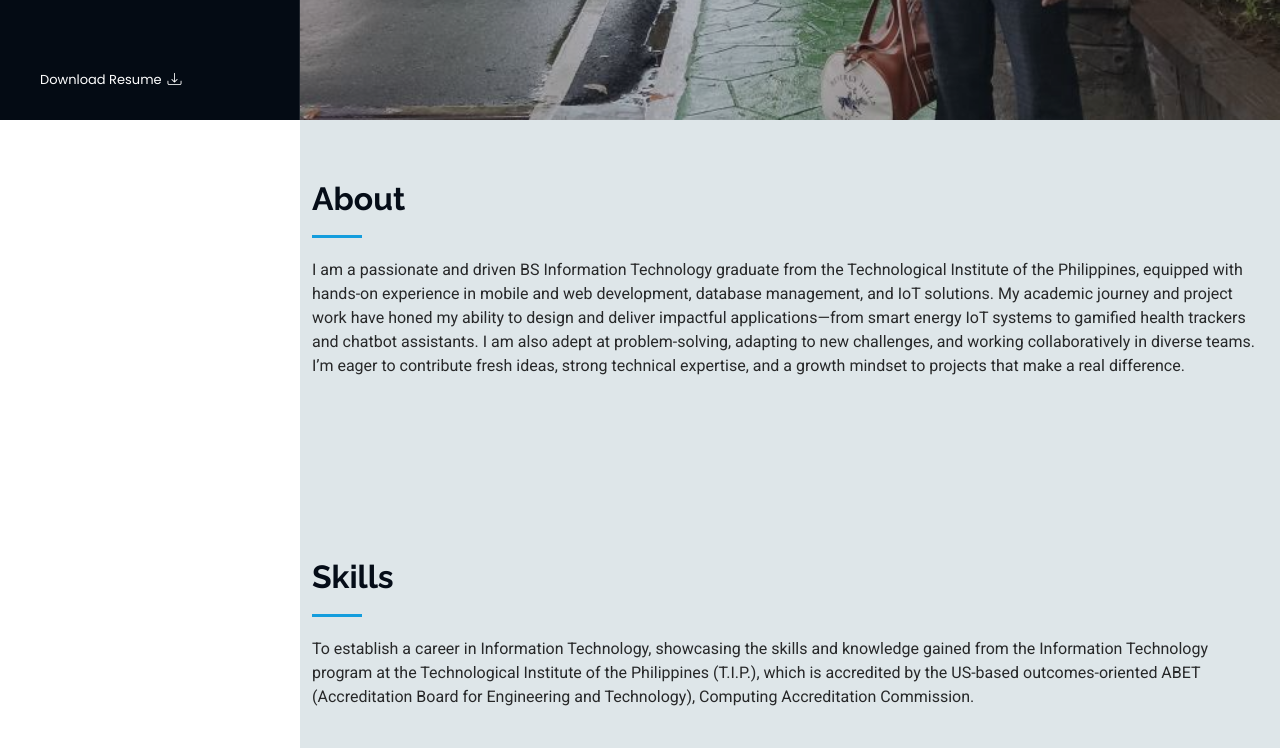
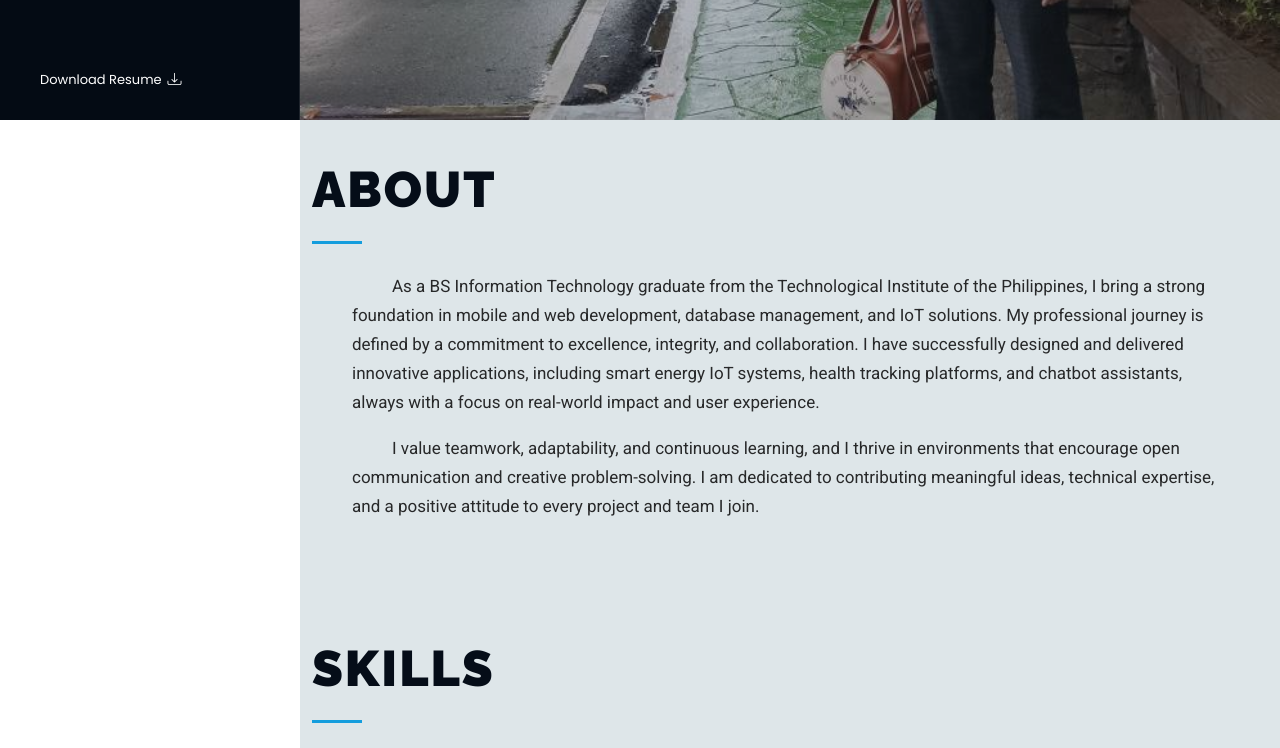
Before and after one commit to karlitoelverde/VelardeK-Portfolio, a plain HTML site: page index.html in a window 1280 px wide. Shown: the part 680-1428 px from the top of the page. Drawn offline with Linux system fonts and the light colour scheme.

Commit message:
index main css

```diff
--- a/assets/css/main.css
+++ b/assets/css/main.css
@@ -504,7 +504,7 @@ section,
 .section {
   color: var(--default-color);
   background-color: var(--background-color);
-  padding: 60px 0;
+  padding:40px 0; /* Further reduced to minimize space between sections */
   overflow: clip;
 }
 
@@ -512,16 +512,18 @@ section,
 # Global Section Titles
 --------------------------------------------------------------*/
 .section-title {
-  padding-bottom: 60px;
+  padding-bottom: 20px; /* Reduced to minimize space between About and Skills */
   position: relative;
 }
 
 .section-title h2 {
-  font-size: 32px;
-  font-weight: 700;
-  margin-bottom: 20px;
-  padding-bottom: 20px;
+  font-size: 50px;
+  font-weight: 900;
+  margin-bottom: 28px;
+  padding-bottom: 24px;
   position: relative;
+  text-transform: uppercase;
+  letter-spacing: 2px;
 }
 
 .section-title h2:after {
@@ -537,6 +539,13 @@ section,
 
 .section-title p {
   margin-bottom: 0;
+  text-indent: 40px;
+  margin-left: 40px;
+  margin-right: 40px;
+  margin-top: 18px;
+  margin-bottom: 18px;
+  font-size: 17px;
+  line-height: 1.7;
 }
 
 /*--------------------------------------------------------------
--- a/index.html
+++ b/index.html
@@ -116,16 +116,14 @@
     <section id="about" class="about section">
   <div class="container section-title" data-aos="fade-up">
     <h2>About</h2>
-    <p>I am a passionate and driven BS Information Technology graduate from the Technological Institute of the Philippines, equipped with hands-on experience in mobile and web development, database management, and IoT solutions. My academic journey and project work have honed my ability to design and deliver impactful applications—from smart energy IoT systems to gamified health trackers and chatbot assistants. I am also adept at problem-solving, adapting to new challenges, and working collaboratively in diverse teams. I’m eager to contribute fresh ideas, strong technical expertise, and a growth mindset to projects that make a real difference.</p>
-  </div>
-      </div>
+  <p>As a BS Information Technology graduate from the Technological Institute of the Philippines, I bring a strong foundation in mobile and web development, database management, and IoT solutions. My professional journey is defined by a commitment to excellence, integrity, and collaboration. I have successfully designed and delivered innovative applications, including smart energy IoT systems, health tracking platforms, and chatbot assistants, always with a focus on real-world impact and user experience.</p>
+  <p>I value teamwork, adaptability, and continuous learning, and I thrive in environments that encourage open communication and creative problem-solving. I am dedicated to contributing meaningful ideas, technical expertise, and a positive attitude to every project and team I join.</p>
     </div>
-  </div>
 </section>
-    <section id="skills" class="skills section light-background">
+  <section id="skills" class="skills section light-background">
       <div class="container section-title" data-aos="fade-up">
         <h2>Skills</h2>
-        <p>To establish a career in Information Technology, showcasing the skills and knowledge gained from the Information Technology program at the Technological Institute of the Philippines (T.I.P.), which is accredited by the US-based outcomes-oriented ABET (Accreditation Board for Engineering and Technology), Computing Accreditation Commission.</p>
+  <p>To establish a career in Information Technology, showcasing the skills and knowledge gained from the Information Technology program at the Technological Institute of the Philippines (T.I.P.), which is accredited by the US-based outcomes-oriented ABET (Accreditation Board for Engineering and Technology), Computing Accreditation Commission.</p>
       </div>
       <div class="container" data-aos="fade-up" data-aos-delay="100">
         <div class="row skills-content skills-animation">
@@ -151,7 +149,7 @@
 
     <section id="portfolio" class="portfolio section light-background">
   <div class="container section-title" data-aos="fade-up">
-    <h2>Portfolio</h2>
+    <h2>PORTFOLIO</h2>
   </div>
   <div class="container">
     <div class="isotope-layout" data-default-filter="*" data-layout="masonry" data-sort="original-order">
@@ -430,8 +428,7 @@
     </section>
     <section id="services" class="services section">
       <div class="container section-title" data-aos="fade-up">
-        <h2>Services</h2>
-        <p>How I can help your team or project.</p>
+        <h2>SERVICES</h2>
       </div>
       <div class="container">
         <div class="row gy-4">
@@ -462,8 +459,7 @@
     </section>
     <section id="contact" class="contact section">
   <div class="container section-title" data-aos="fade-up">
-    <h2>Contact</h2>
-    <p>Let's get in touch.</p>
+    <h2>CONTACT</h2>
   </div>
   <div class="container" data-aos="fade-up" data-aos-delay="100">
     <div class="row gy-4">
```
